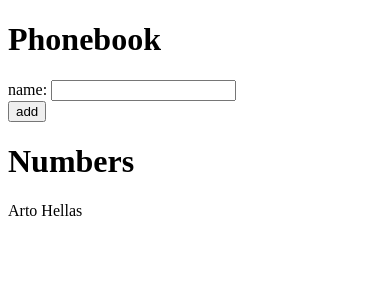
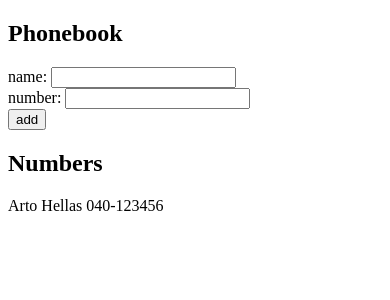
Before and after one commit to cesarhenrq/full-stack-open, a React (Create React App) app in the folder part2/phonebook/: page / in a window 390 px wide. Shown: the top 300 px of the page. Built offline with nearby package versions, Linux system fonts and the light colour scheme.

Commit message:
Exercise 2.8: The Phonebook Step3

```diff
--- a/part2/phonebook/src/App.js
+++ b/part2/phonebook/src/App.js
@@ -1,11 +1,14 @@
 import { useState } from "react";
 
-const Title = ({ text }) => <h1>{text}</h1>;
+const Title = ({ text }) => <h2>{text}</h2>;
 
-const FormPerson = ({ onSubmit, value, onChange }) => (
+const FormPerson = ({ onSubmit, fields, onChange }) => (
   <form onSubmit={onSubmit}>
     <div>
-      name: <input value={value} onChange={onChange} />
+      name: <input value={fields.name} onChange={onChange} name='name' />
+    </div>
+    <div>
+      number: <input value={fields.number} onChange={onChange} name='number' />
     </div>
     <div>
       <button type='submit'>add</button>
@@ -15,7 +18,8 @@ const FormPerson = ({ onSubmit, value, onChange }) => (
 
 const Person = ({ person }) => (
   <p>
-    {person.name} <br />
+    {person.name} {person.number}
+    <br />
   </p>
 );
 
@@ -28,26 +32,36 @@ const Persons = ({ persons }) => (
 );
 
 const App = () => {
-  const [persons, setPersons] = useState([{ name: "Arto Hellas" }]);
-  const [newName, setNewName] = useState("");
+  const [persons, setPersons] = useState([
+    { name: "Arto Hellas", number: "040-123456" },
+  ]);
 
-  const handleChange = (event) => setNewName(event.target.value);
+  const [newContact, setNewContact] = useState({
+    name: "",
+    number: "",
+  });
+
+  const handleChange = (event) =>
+    setNewContact({ ...newContact, [event.target.name]: event.target.value });
 
   const handleSubmit = (event) => {
     event.preventDefault();
 
     const person = {
-      name: newName,
+      ...newContact,
     };
 
-    if (persons.some((person) => person.name === newName)) {
-      alert(`${newName} is already added to phonebook`);
+    if (persons.some((person) => person.name === newContact.name)) {
+      alert(`${newContact.name} is already added to phonebook`);
       return;
     }
 
     setPersons(persons.concat(person));
 
-    setNewName("");
+    setNewContact({
+      name: "",
+      number: "",
+    });
   };
 
   return (
@@ -55,7 +69,7 @@ const App = () => {
       <Title text='Phonebook' />
       <FormPerson
         onSubmit={handleSubmit}
-        value={newName}
+        fields={newContact}
         onChange={handleChange}
       />
       <Title text='Numbers' />
```
